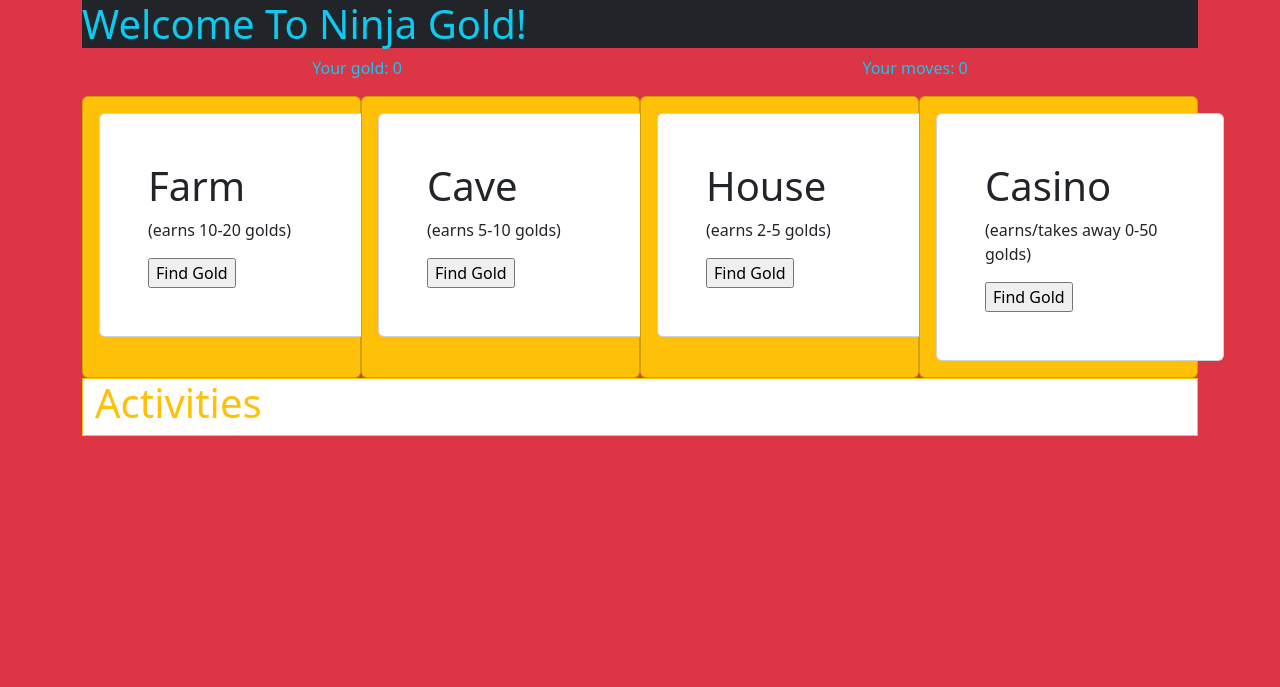
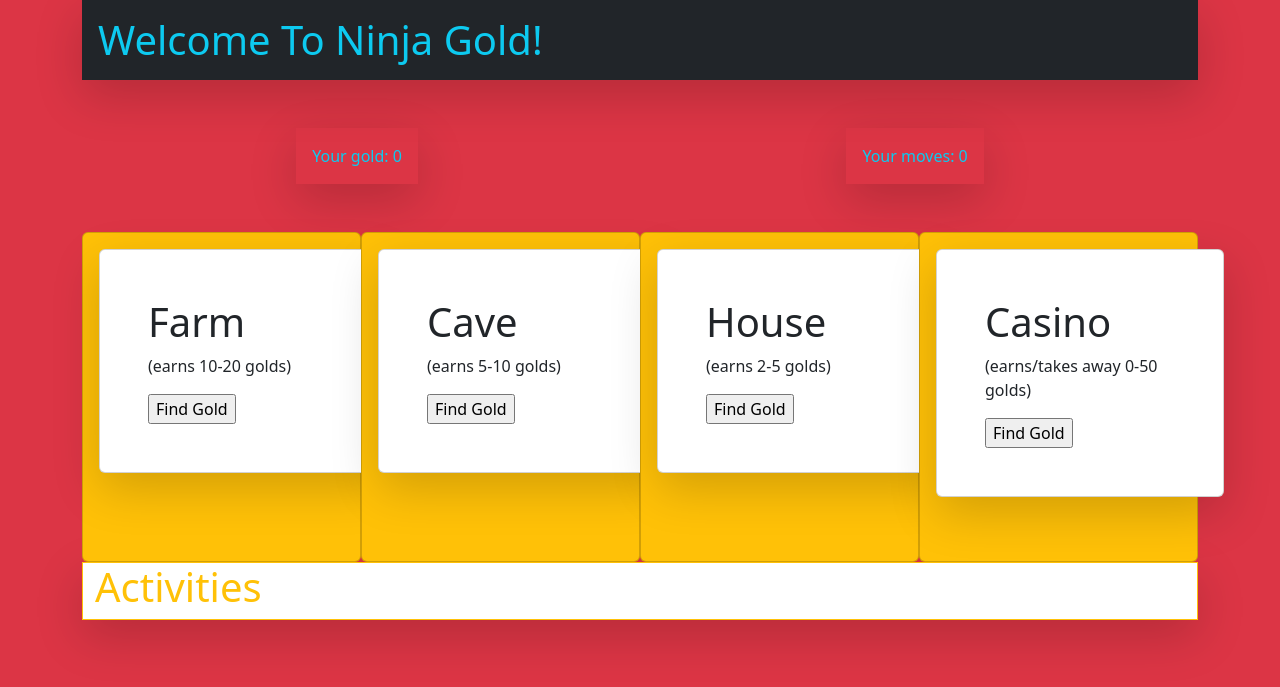
Before and after one commit to royshionmccloud/Ninja-Gold, a Flask app: page / in a window 1280 px wide. Shown: the top 687 px of the page. Run offline with Flask 3, Linux system fonts and the light colour scheme.

Commit message:
second commit

```diff
--- a/templates/ninjagold.html
+++ b/templates/ninjagold.html
@@ -9,17 +9,17 @@
 </head>
 <body class="bg-danger">
 <div class="container">
-    <h1 class="text-info bg-dark">Welcome To Ninja Gold!</h1>
+    <h1 class="text-info bg-dark shadow-lg p-3 mb-5">Welcome To Ninja Gold!</h1>
     <div class="d-flex justify-content-around">
-        <p class="text-info">Your gold: {{ session['total_gold'] }} </p>
-        <p class="text-info">Your moves: {{ session['total_moves'] }} </p>
+        <p class="text-info shadow-lg p-3 mb-5 ">Your gold: {{ session['total_gold'] }} </p>
+        <p class="text-info shadow-lg p-3 mb-5">Your moves: {{ session['total_moves'] }} </p>
         {% if session['total_moves'] <= 14 and session['total_gold'] == 500 or session['total_moves'] > 14 and session['total_gold'] != 500: %}
-        <a href="/destroy_session"> Reset Gold</a>
+        <a href="/destroy_session"class="shadow-lg p-3 mb-5"> Reset Gold</a>
         {% endif %}
     </div>
     <div class="d-flex justify-content-around">
         <div class="card text-bg-warning p-3">
-            <div class="card body p-5" style="width: 18rem;">
+            <div class="card body p-5 shadow-lg p-3 mb-5" style="width: 18rem;">
                 <form action="/process_money" method="post">
                     <h1 >Farm</h1>
                     <p>(earns 10-20 golds)</p>
@@ -29,7 +29,7 @@
             </div>
         </div>
         <div class="card text-bg-warning p-3">
-            <div class="card body p-5" style="width: 18rem;">
+            <div class="card body p-5 shadow-lg p-3 mb-5" style="width: 18rem;">
                 <form action="/process_money" method="post" >
                     <h1>Cave</h1>
                     <p>(earns 5-10 golds)</p>
@@ -39,7 +39,7 @@
             </div>
         </div>
         <div class="card text-bg-warning p-3">
-            <div class="card body p-5" style="width: 18rem;">
+            <div class="card body p-5 shadow-lg p-3 mb-5" style="width: 18rem;">
                 <form action="/process_money" method="post">
                     <h1>House</h1>
                     <p>(earns 2-5 golds)</p>
@@ -49,7 +49,7 @@
             </div>
         </div>
         <div class="card text-bg-warning p-3">
-            <div class="card body p-5" style="width: 18rem;">
+            <div class="card body p-5 shadow-lg p-3 mb-5" style="width: 18rem;">
                 <form action="/process_money" method="post">
                     <h1>Casino</h1>
                     <p>(earns/takes away 0-50 golds)</p>
@@ -59,7 +59,7 @@
             </div>
         </div>
     </div>
-    <div class="container border border-warning bg-white" data-bs-spy="scroll" data-bs-target="#example2">
+    <div class="container border border-warning bg-white shadow-lg" data-bs-spy="scroll" data-bs-target="#example2">
         <h1 class="text-warning">Activities</h1>
         {{message|safe}}
     </div>
```
